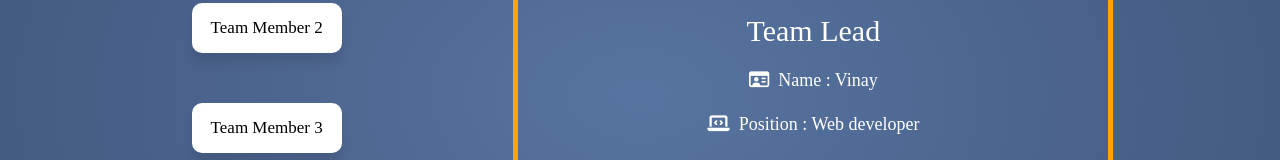
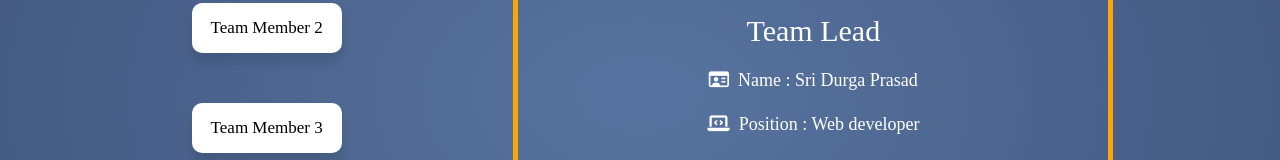
Before and after one commit to VINAY-SANDEEP/mixed, a plain HTML site: page aboutus/about.html in a window 1280 px wide. Shown: the part 305-465 px from the top of the page. Drawn offline with Linux system fonts and the light colour scheme.

Commit message:
Update about.html

```diff
--- a/aboutus/about.html
+++ b/aboutus/about.html
@@ -54,7 +54,7 @@
 				<div class="rightdescription">
 					<p class="teamname" id="teamname">Byte Brigaders</p>
 					<p class="memberdesignation" id="memberdesignation">Team Lead</p>
-					<p class="name"><i class="fa-regular fa-id-card"></i>&nbsp;&nbsp;<span id="name">Name : Vinay </span></p>
+					<p class="name"><i class="fa-regular fa-id-card"></i>&nbsp;&nbsp;<span id="name">Name : Sri Durga Prasad  </span></p>
 					<p class="position" id="position"><i class="fa-solid fa-laptop-code">&nbsp;&nbsp;</i><span>Position : Web developer </span></p>
 					<p class="matter" id="matter">As the Team Lead, I am committed to guiding our talented team towards achieving outstanding results. I excel in fostering collaboration, facilitating open communication, and driving innovation. With a strategic mindset and a commitment to mentorship, I ensure that every project is executed with precision and excellence, aligning with our organizational goals and values. My leadership inspires our team to reach new heights and deliver exceptional outcomes for our clients.</p>
 				</div>
```
